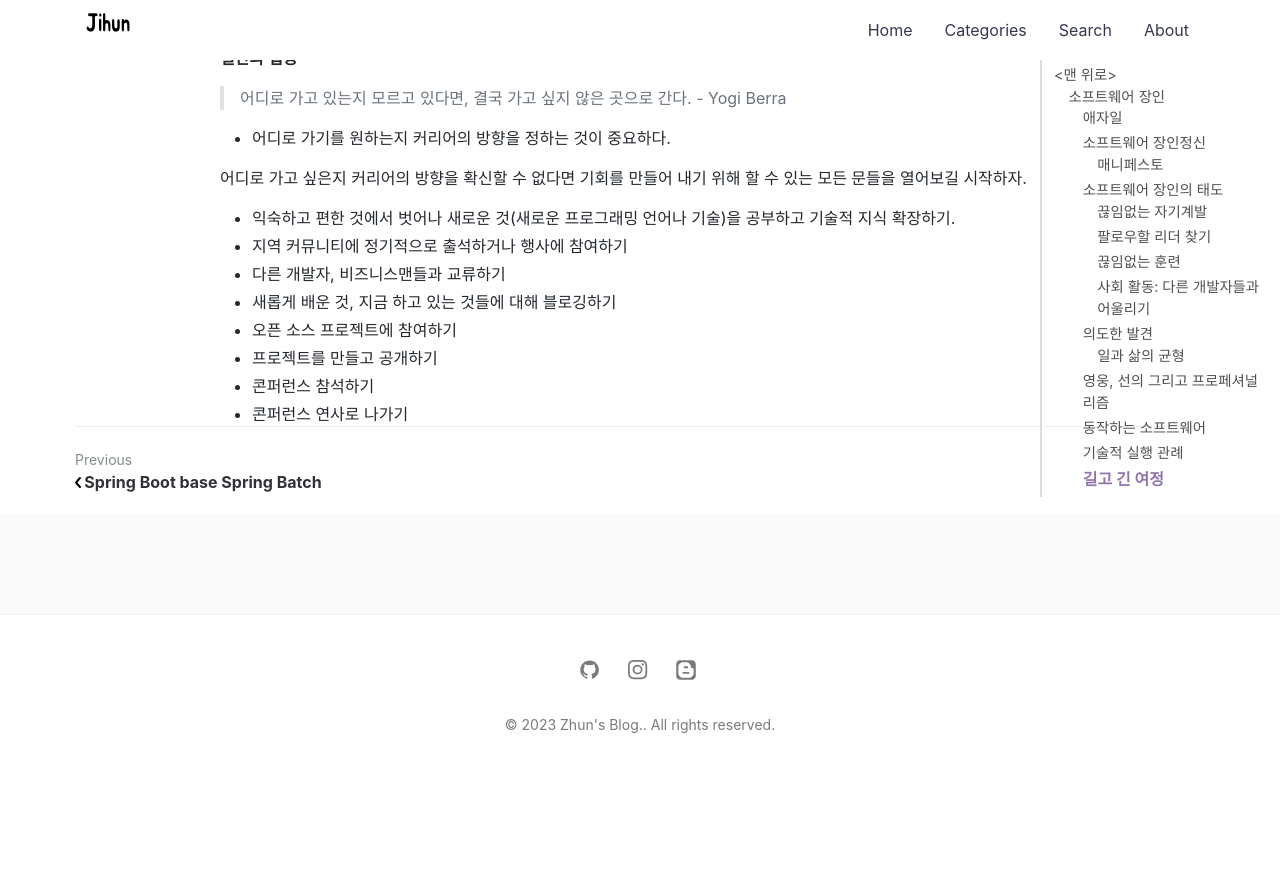
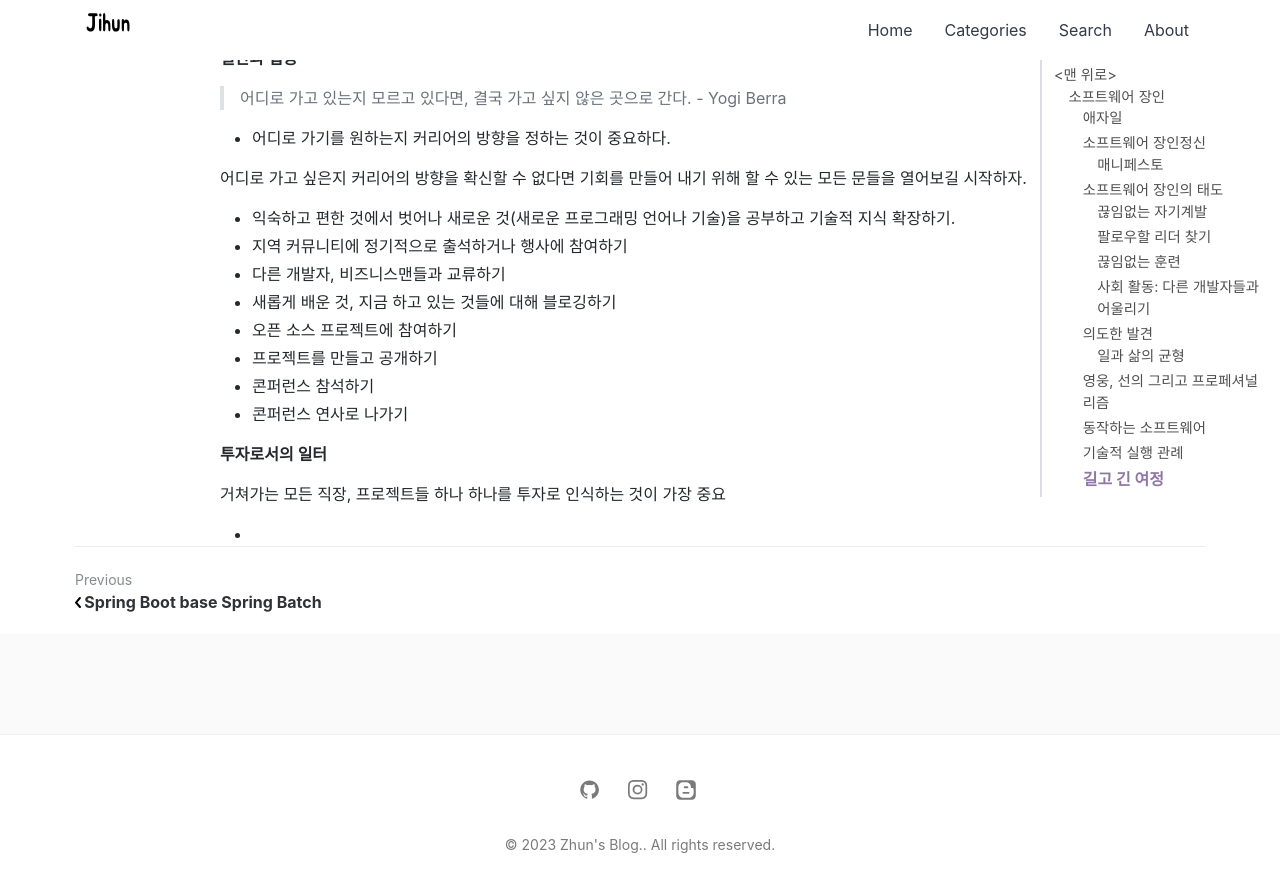
Before and after one commit to jihunparkme/jihunparkme.github.io, a Jekyll site: the page built from _posts/2023-02-01-a-software-master.md, in a window 1280 px wide and 900 px high, scrolled down 8528 px. Shown: the top 892 px of the window. Built offline with Jekyll 4.4.1, drawn with Linux system fonts in a browser that asks for light colours; nearby versions of some CDN libraries; comment, search, counter and statistics services are not loaded; before the commit the page ends 9308 px from its top, so only the background shows below that; some of the changed text lies outside the part shown.

Commit message:
[software master] 길고 긴 여정 - 투자로서의 일터

```diff
--- a/_posts/2023-02-01-a-software-master.md
+++ b/_posts/2023-02-01-a-software-master.md
@@ -343,3 +343,9 @@ XP 실행 관례의 일부를 살펴보자.
 - 프로젝트를 만들고 공개하기
 - 콘퍼런스 참석하기
 - 콘퍼런스 연사로 나가기
+
+**투자로서의 일터**
+
+거쳐가는 모든 직장, 프로젝트들 하나 하나를 투자로 인식하는 것이 가장 중요
+
+-
```
